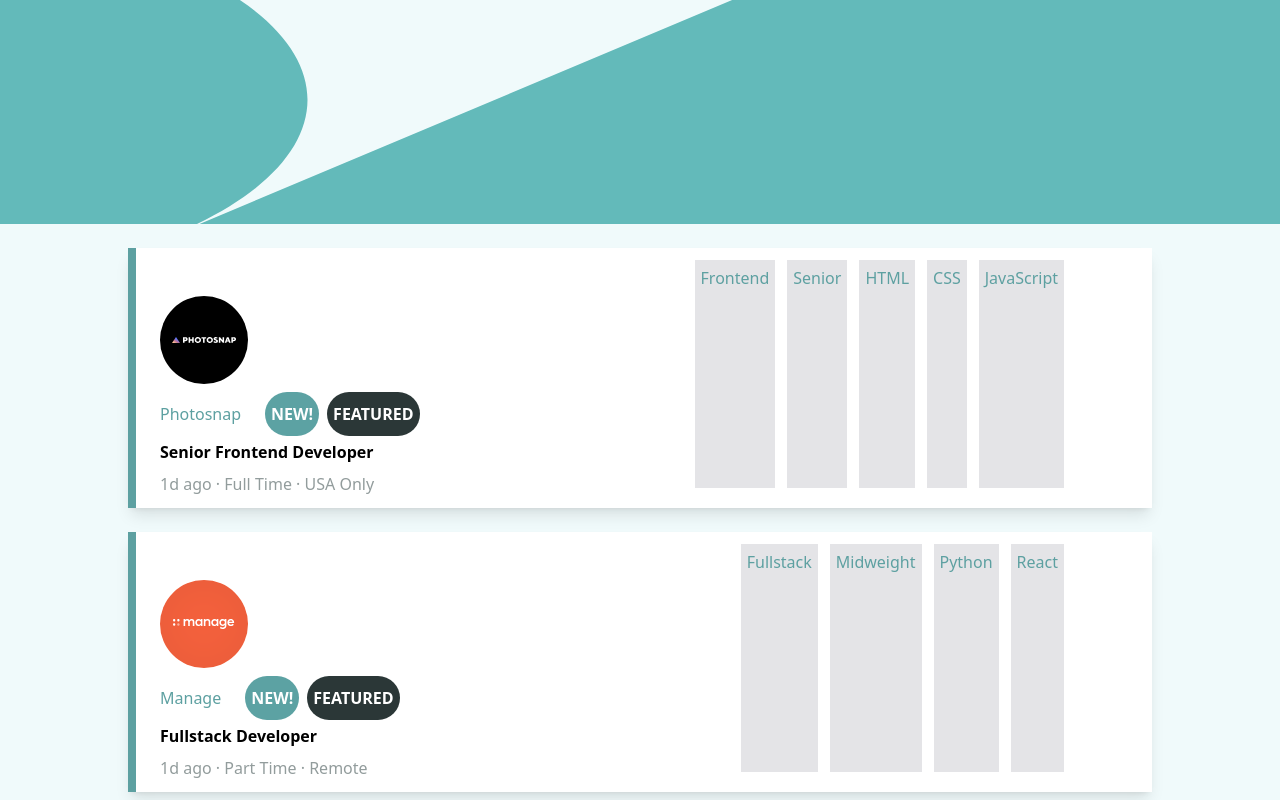
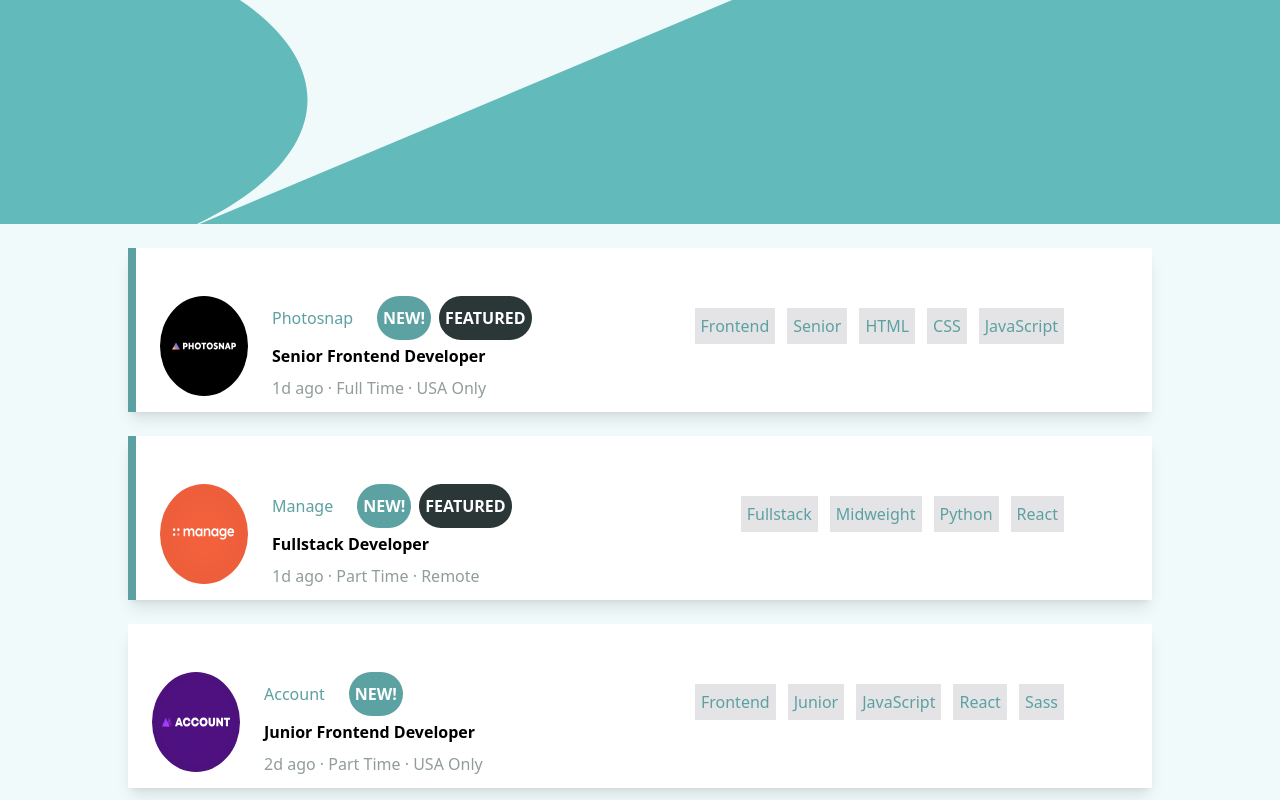
Before and after one commit to Justin-Quinn51/GitHub-Jobs, a React (Vite) app: page / in a window 1280 px wide. Shown: the top 800 px of the page. Built offline with nearby package versions, Linux system fonts and the light colour scheme.

Commit message:
Fixed mobile, ipad, and desktop layouts

```diff
--- a/src/components/Tile.jsx
+++ b/src/components/Tile.jsx
@@ -2,21 +2,23 @@
 export default function Tile({logo, company, newPost, featured, position, postedAt, contract, location, role, level, tools, languages, key}) {
 
     return (
-        <div className={ featured ? 'bg-white w-4/5 pb-2 mx-auto shadow-lg border-l-8 border-l-aqua my-6 md:flex' : 'bg-white w-4/5 pb-2 mx-auto shadow-lg md:flex my-6' }>
-          <section className='ml-6 mt-12 leading-8'>
-            <img className='mb-2' src={logo} alt="Company Logo" />
-            <span className="text-aqua mr-6">{company}</span>
-            { newPost === true && (<button className='text-white font-bold bg-aqua-dark rounded-full p-1.5 mr-2'>NEW!</button>) }
-            { featured === true && (<button className='text-white font-bold bg-dark-green rounded-full p-1.5'>FEATURED</button>) }
-            <h2 className='font-bold'>{position}</h2>
-            <span className="text-light-gray">{postedAt} <span className=''>&middot;</span> {contract} <span className=''>&middot;</span> {location}</span>
+        <div className={ featured ? 'bg-white w-4/5 pb-2 mx-auto shadow-lg border-l-8 border-l-aqua my-6 lg:flex' : 'bg-white w-4/5 pb-2 mx-auto shadow-lg my-6 lg:flex' }>
+          <section className='mt-12 leading-8 lg:flex'>
+              <img className='ml-6 mb-2' src={logo} alt="Company Logo" />
+            <div className='ml-6 lg:w-72'>
+              <span className="text-aqua mr-6">{company}</span>
+              { newPost === true && (<button className='text-white font-bold bg-aqua-dark rounded-full p-1.5 mr-2'>NEW!</button>) }
+              { featured === true && (<button className='text-white font-bold bg-dark-green rounded-full p-1.5'>FEATURED</button>) }
+              <h2 className='font-bold hover:text-aqua cursor-pointer'>{position}</h2>
+              <span className="text-light-gray">{postedAt} <span className=''>&middot;</span> {contract} <span className=''>&middot;</span> {location}</span>
+            </div>
           </section>
           <hr className='mt-3 underline lg:hidden'/>
-          <section className='flex flex-wrap gap-3 ml-6 my-3 mx-2 lg:ml-auto pr-20'>
-            <div className='bg-zinc-200 p-1.5 text-aqua'>{role}</div>
-            <div className='bg-zinc-200 p-1.5 text-aqua'>{level}</div>
-            { languages.map((language) => <div key={key} className='bg-zinc-200 p-1.5 text-aqua'>{language}</div>) }
-            { tools.map((tool) => <div key={key} className='bg-zinc-200 p-1.5 text-aqua'>{tool}</div>) }
+          <section className='flex flex-wrap gap-3 ml-6 my-3 mx-2 lg:ml-auto pr-20 items-center'>
+            <div className='bg-zinc-200 p-1.5 text-aqua hover:bg-aqua cursor-pointer hover:text-white'>{role}</div>
+            <div className='bg-zinc-200 p-1.5 text-aqua hover:bg-aqua cursor-pointer hover:text-white'>{level}</div>
+            { languages.map((language) => <div key={key} className='bg-zinc-200 p-1.5 text-aqua hover:bg-aqua cursor-pointer hover:text-white'>{language}</div>) }
+            { tools.map((tool) => <div key={key} className='bg-zinc-200 p-1.5 text-aqua hover:bg-aqua cursor-pointer hover:text-white'>{tool}</div>) }
           </section>
         </div>
     )
```
